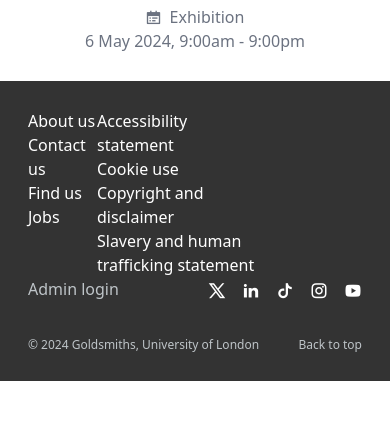
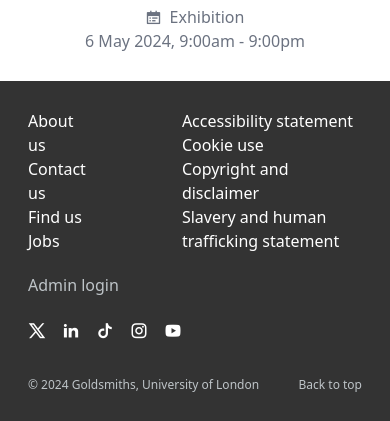
Before and after one commit to l-isaro/thegymcloning-GoldsmithUniversity-, a website: page src/index.html in a window 390 px wide. Shown: the part 7994-8415 px from the top of the page. Before the commit the page ends 8375 px from the top, so only its background shows below. Drawn offline with nearby package versions, Linux system fonts and the light colour scheme.

Commit message:
a few last changes on the spacing of some sections

```diff
--- a/src/index.html
+++ b/src/index.html
@@ -412,8 +412,8 @@
         </section>
       </main>
       <footer class="p-7 lg:p-14 text-white font-medium bg-footerGray">
-        <div>
-          <div class="flex justify-between">
+        <div class="flex flex-col gap-5 lg:flex-row justify-between">
+          <div class="flex gap-24 lg:gap-64">
             <div>
               <ul>
                 <li>About us</li>
@@ -423,15 +423,15 @@
               </ul>
             </div>
             <div>
-              <ul class="w-3/5 lg:w-auto">
-                <li class="w-2/4 lg:w-auto">Accessibility statement</li>
+              <ul class="">
+                <li class="">Accessibility statement</li>
                 <li>Cookie use</li>
                 <li>Copyright and disclaimer</li>
                 <li class="">Slavery and human trafficking statement</li>
               </ul>
             </div>
           </div>
-          <div class="flex justify-between">
+          <div class="flex flex-col lg:flex-row gap-5 lg:gap-28">
             <div>
               <p class="text-footerText hover:text-white cursor-pointer">
                 Admin login
@@ -455,10 +455,10 @@
               ></i>
             </div>
           </div>
-          <div class="flex justify-between text-xs mt-8 text-footerText">
-            <p>&copy; 2024 Goldsmiths, University of London</p>
-            <p>Back to top</p>
-          </div>
+        </div>
+        <div class="flex justify-between text-xs mt-8 text-footerText">
+          <p>&copy; 2024 Goldsmiths, University of London</p>
+          <p>Back to top</p>
         </div>
       </footer>
     </div>
```
Also changed, not shown: src/output.css.
